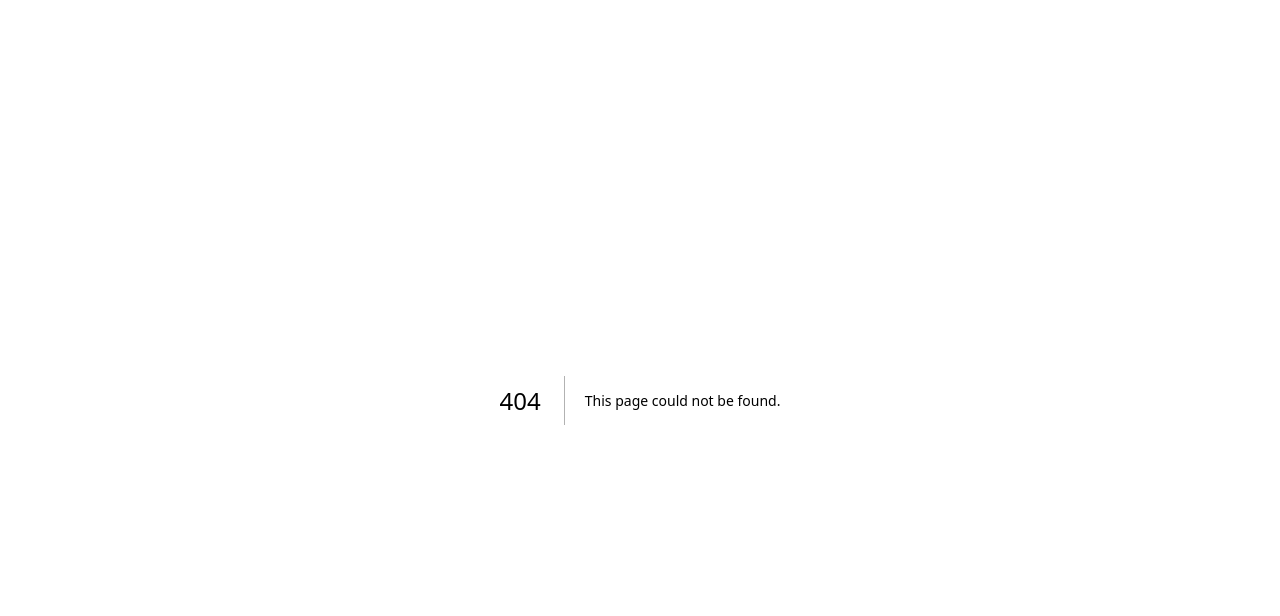
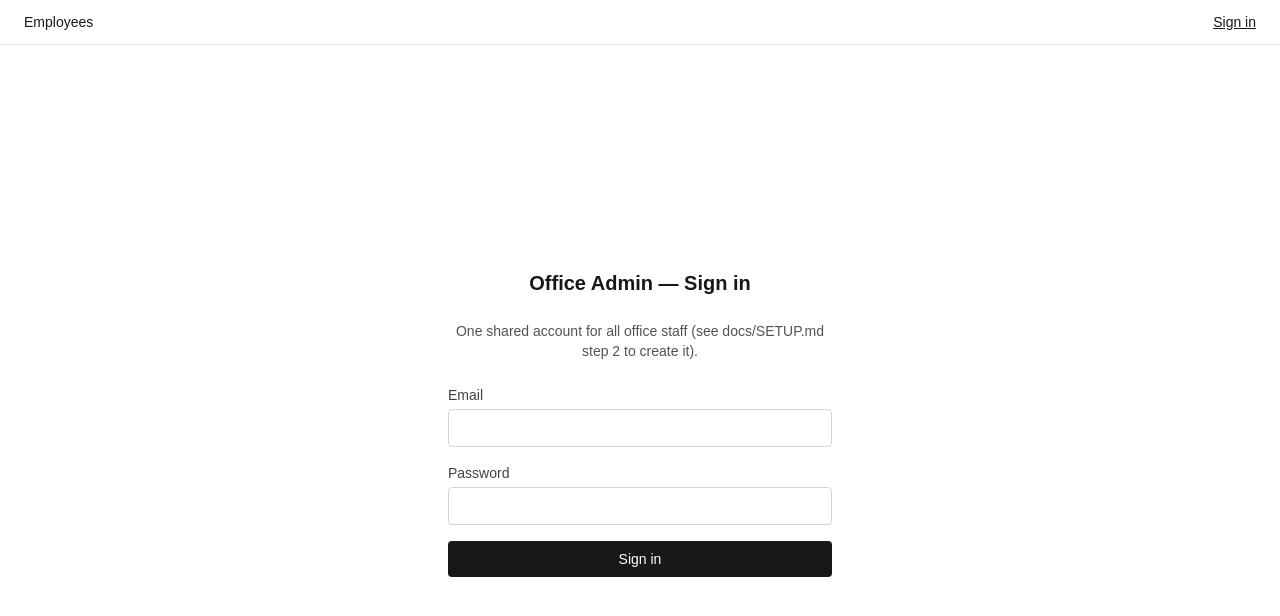
Before and after one commit to daggi38/office-admin, a Next.js app: page /login in a window 1280 px wide. Before the commit this address had no page. Shown: the top 616 px of the page. Built offline with nearby package versions, Linux system fonts and the light colour scheme; no server answers.

Commit message:
Add shared-login auth and header sign-in/out UI
v1 uses one shared Supabase Auth account for all office staff (SRS §7).
Root layout now shows sign-in/sign-out state and an Employees nav link.

```diff
--- a/app/layout.tsx
+++ b/app/layout.tsx
@@ -1,6 +1,10 @@
 import type { Metadata } from "next";
 import { Geist, Geist_Mono } from "next/font/google";
+import Link from "next/link";
 import "./globals.css";
+
+import { signOut } from "@/app/login/actions";
+import { createClient } from "@/lib/supabase/server";
 
 const geistSans = Geist({
   variable: "--font-geist-sans",
@@ -13,17 +17,41 @@ const geistMono = Geist_Mono({
 });
 
 export const metadata: Metadata = {
-  title: "Create Next App",
-  description: "Generated by create next app",
+  title: "Office Admin",
+  description: "Office Administration Platform",
 };
 
-export default function RootLayout({ children }: LayoutProps<"/">) {
+export default async function RootLayout({ children }: LayoutProps<"/">) {
+  const supabase = await createClient();
+  const {
+    data: { user },
+  } = await supabase.auth.getUser();
+
   return (
     <html
       lang="en"
       className={`${geistSans.variable} ${geistMono.variable} h-full antialiased`}
     >
-      <body className="min-h-full flex flex-col">{children}</body>
+      <body className="min-h-full flex flex-col">
+        <header className="flex items-center justify-between border-b border-zinc-200 px-6 py-3 dark:border-zinc-800">
+          <nav className="flex items-center gap-4 text-sm font-medium">
+            <Link href="/employees">Employees</Link>
+          </nav>
+          {user ? (
+            <form action={signOut} className="flex items-center gap-3 text-sm text-zinc-600 dark:text-zinc-400">
+              <span>{user.email}</span>
+              <button type="submit" className="underline">
+                Sign out
+              </button>
+            </form>
+          ) : (
+            <Link href="/login" className="text-sm font-medium underline">
+              Sign in
+            </Link>
+          )}
+        </header>
+        <div className="flex flex-1 flex-col">{children}</div>
+      </body>
     </html>
   );
 }
--- /dev/null
+++ b/app/login/actions.ts
@@ -0,0 +1,33 @@
+"use server";
+
+import { redirect } from "next/navigation";
+
+import { createClient } from "@/lib/supabase/server";
+
+export interface SignInState {
+  error?: string;
+}
+
+export async function signIn(_prevState: SignInState, formData: FormData): Promise<SignInState> {
+  const email = String(formData.get("email") ?? "");
+  const password = String(formData.get("password") ?? "");
+
+  if (!email || !password) {
+    return { error: "Email and password are required." };
+  }
+
+  const supabase = await createClient();
+  const { error } = await supabase.auth.signInWithPassword({ email, password });
+
+  if (error) {
+    return { error: error.message };
+  }
+
+  redirect("/employees");
+}
+
+export async function signOut() {
+  const supabase = await createClient();
+  await supabase.auth.signOut();
+  redirect("/login");
+}
--- /dev/null
+++ b/app/login/login-form.tsx
@@ -0,0 +1,54 @@
+"use client";
+
+import { useActionState } from "react";
+
+import { signIn, type SignInState } from "./actions";
+
+const initialState: SignInState = {};
+
+export function LoginForm() {
+  const [state, formAction, pending] = useActionState(signIn, initialState);
+
+  return (
+    <form action={formAction} className="flex w-full max-w-sm flex-col gap-4">
+      <div className="flex flex-col gap-1">
+        <label htmlFor="email" className="text-sm font-medium text-zinc-700 dark:text-zinc-300">
+          Email
+        </label>
+        <input
+          id="email"
+          name="email"
+          type="email"
+          required
+          autoComplete="username"
+          className="rounded border border-zinc-300 px-3 py-2 text-sm dark:border-zinc-700 dark:bg-zinc-900"
+        />
+      </div>
+      <div className="flex flex-col gap-1">
+        <label htmlFor="password" className="text-sm font-medium text-zinc-700 dark:text-zinc-300">
+          Password
+        </label>
+        <input
+          id="password"
+          name="password"
+          type="password"
+          required
+          autoComplete="current-password"
+          className="rounded border border-zinc-300 px-3 py-2 text-sm dark:border-zinc-700 dark:bg-zinc-900"
+        />
+      </div>
+      {state?.error && (
+        <p role="alert" className="text-sm text-red-600 dark:text-red-400">
+          {state.error}
+        </p>
+      )}
+      <button
+        type="submit"
+        disabled={pending}
+        className="rounded bg-zinc-900 px-4 py-2 text-sm font-medium text-white disabled:opacity-50 dark:bg-zinc-50 dark:text-zinc-900"
+      >
+        {pending ? "Signing in..." : "Sign in"}
+      </button>
+    </form>
+  );
+}
--- /dev/null
+++ b/app/login/page.tsx
@@ -0,0 +1,13 @@
+import { LoginForm } from "./login-form";
+
+export default function LoginPage() {
+  return (
+    <main className="flex flex-1 flex-col items-center justify-center gap-6 p-8">
+      <h1 className="text-xl font-semibold">Office Admin — Sign in</h1>
+      <p className="max-w-sm text-center text-sm text-zinc-600 dark:text-zinc-400">
+        One shared account for all office staff (see docs/SETUP.md step 2 to create it).
+      </p>
+      <LoginForm />
+    </main>
+  );
+}
```
